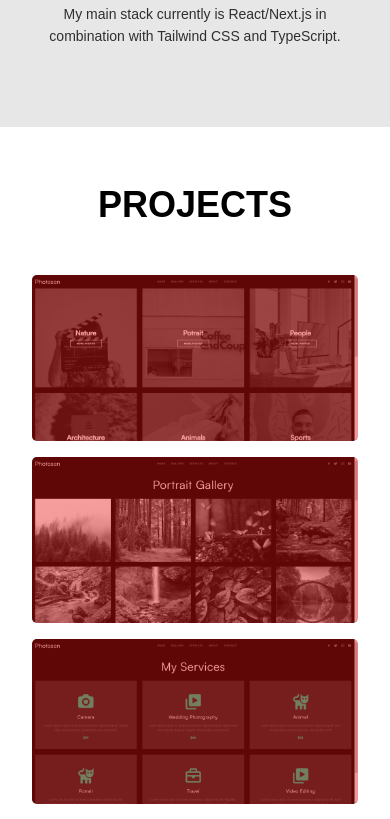
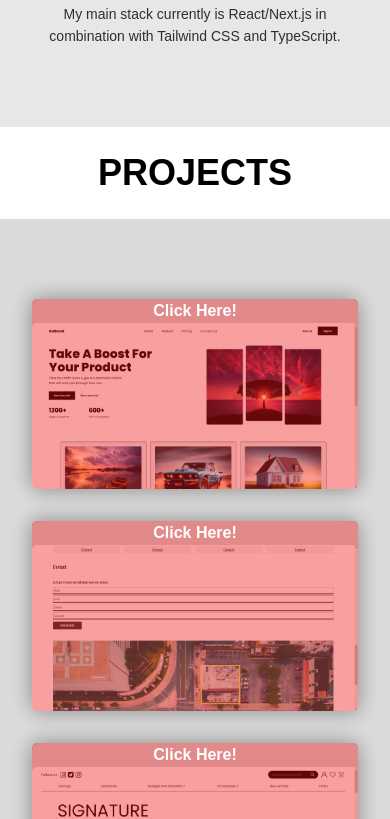
Before and after one commit to Friday0007/PORTFOLIO, a website built with Vite: page index.html in a window 390 px wide. Shown: the part 1260-2079 px from the top of the page. Built offline with nearby package versions, Linux system fonts and the light colour scheme; a web font is replaced by a local one.

Commit message:
Removed Unwanted Projects

```diff
--- a/index.html
+++ b/index.html
@@ -105,7 +105,7 @@
 
     <section class="container projects" id="projects">
       <h1 class="projects__heading">Projects</h1>
-      <div class="projects__content">
+      <!-- <div class="projects__content">
         <div class="content__images">
           <img class="content__images" src="p1.png" alt="" />
         </div>
@@ -121,7 +121,7 @@
         <div class="content__images">
           <img class="content__images" src="p5.png" alt="" />
         </div>
-      </div>
+      </div> -->
     </section>
 
     <section class="container liveProjects">
--- a/styles/projects.css
+++ b/styles/projects.css
@@ -1,5 +1,5 @@
 .projects {
-    padding: 5rem 2rem;
+    padding: 0rem 2rem;
 }
 
 .projects__heading {
@@ -56,7 +56,7 @@
 /* lg */
 @media (max-width: 1024px) {
     .projects {
-        padding: 1rem 2rem;
+        padding: 0rem 2rem;
     }
 
     .projects__content {
```
